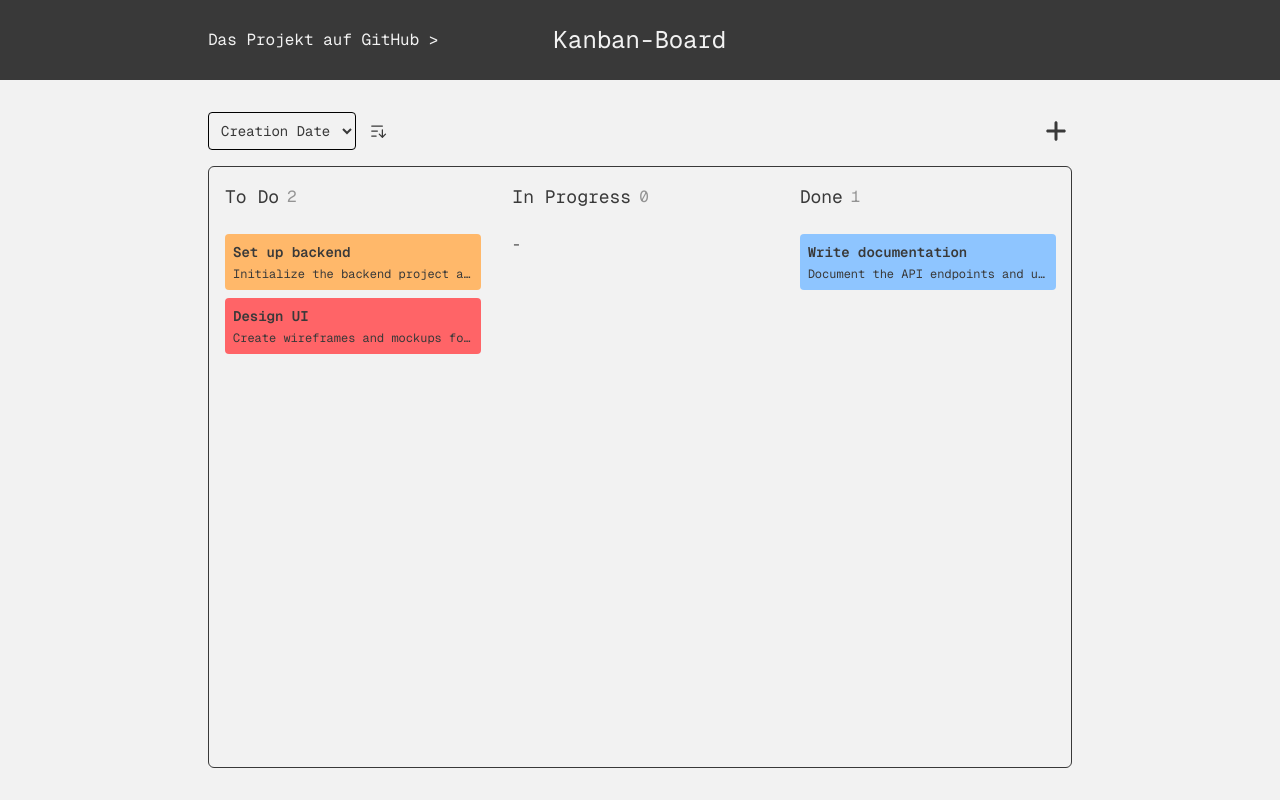
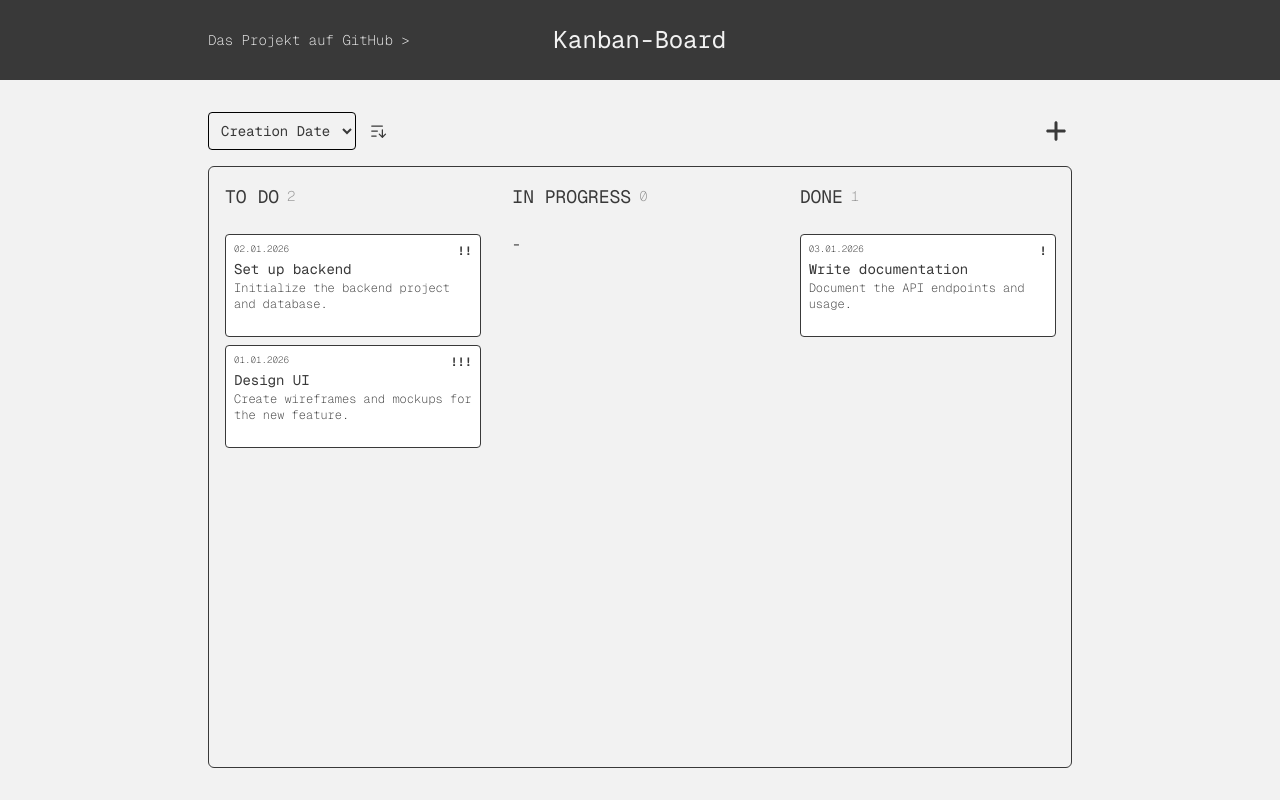
Before and after one commit to FabianHeeke/React-Demo-Kanban-Board, a React (Vite) app: page / in a window 1280 px wide. Built offline with nearby package versions, Linux system fonts and the light colour scheme.

Commit message:
Updated styling for task cards

```diff
--- a/src/features/kanban-board/KanbanBoard.tsx
+++ b/src/features/kanban-board/KanbanBoard.tsx
@@ -26,7 +26,7 @@ const KanbanBoard = () => {
   }, []);
 
   return (
-    <div className="flex h-full w-full flex-col justify-center gap-4">
+    <div className="flex h-full w-full max-w-screen flex-col justify-center gap-4">
       <div className="flex justify-between">
         <SortControls />
         <button
@@ -37,7 +37,7 @@ const KanbanBoard = () => {
         </button>
       </div>
       <DndContext sensors={sensors} onDragEnd={onCardDragEnd}>
-        <div className="border-custom-dark grid h-full grid-cols-3 rounded-md border">
+        <div className="border-custom-dark grid h-full grid-cols-3 overflow-hidden rounded-md border">
           {columns.map((column) => (
             <BoardColumn
               key={`column-${column.id}`}
--- a/src/features/kanban-board/components/BoardColumn.tsx
+++ b/src/features/kanban-board/components/BoardColumn.tsx
@@ -21,7 +21,7 @@ export const BoardColumn = ({ column, onEditTask }: BoardColumnProps) => {
     <div ref={setNodeRef} className={classnames('flex w-72 flex-col p-4')}>
       <div className="mb-6 flex items-center gap-2">
         <h2
-          className={classnames('text-custom-dark capitalize', {
+          className={classnames('text-custom-dark uppercase', {
             'font-bold underline': isOver,
           })}
         >
--- a/src/features/kanban-board/components/TaskCard.tsx
+++ b/src/features/kanban-board/components/TaskCard.tsx
@@ -1,13 +1,14 @@
 import Task from '../interfaces/Task.interface';
 import classnames from 'classnames';
 import { useDraggable } from '@dnd-kit/core';
-
+import { useDateFormatter } from '../hooks/useDateFormatter';
 interface TaskCardProps {
   task: Task;
   onEdit: (task: Task) => void;
 }
 
 export const TaskCard = ({ task, onEdit }: TaskCardProps) => {
+  const { formatDate } = useDateFormatter();
   const { attributes, listeners, setNodeRef, transform } = useDraggable({
     id: task.id,
   });
@@ -28,18 +29,19 @@ export const TaskCard = ({ task, onEdit }: TaskCardProps) => {
     >
       <div
         className={classnames(
-          'cursor-pointer rounded p-2 transition-all ease-in-out hover:scale-105 hover:shadow-md',
-          {
-            'bg-red-400': task.priority === 1,
-            'bg-orange-300': task.priority === 2,
-            'bg-blue-300': task.priority === 3,
-          }
+          'border-custom-dark cursor-pointer rounded border bg-white p-2 hover:shadow-[3px_3px_0px_1px_rgba(0,0,0,0.1)]'
         )}
       >
-        <div className="flex flex-col gap-1">
-          <h3 className="text-sm font-semibold">{task.title}</h3>
-          <p className="truncate text-xs text-ellipsis">{task.description}</p>
+        <div className="flex justify-between">
+          <p className="text-2xs">{formatDate(new Date(task.creationDate))}</p>
+          <p className="text-xs font-bold">
+            {[...Array(4 - task.priority)].map(() => (
+              <span>!</span>
+            ))}
+          </p>
         </div>
+        <h3 className="">{task.title}</h3>
+        <p className="line-clamp-3 min-h-[3lh] text-xs">{task.description}</p>
       </div>
     </div>
   );
--- /dev/null
+++ b/src/features/kanban-board/hooks/useDateFormatter.ts
@@ -0,0 +1,19 @@
+import { useMemo } from 'react';
+
+const defaultOptions: Intl.DateTimeFormatOptions = {
+  day: '2-digit',
+  month: '2-digit',
+  year: 'numeric',
+};
+
+export const useDateFormatter = (locale: string = 'de-DE') => {
+  const formatter = useMemo(() => {
+    return new Intl.DateTimeFormat(locale, defaultOptions);
+  }, [locale]);
+
+  const formatDate = (date: Date) => {
+    return formatter.format(date);
+  };
+
+  return { formatDate };
+};
--- a/src/index.css
+++ b/src/index.css
@@ -4,6 +4,7 @@
 
 @theme {
   --font-sans: 'Geist Mono', 'sans-serif';
+  --text-2xs: 0.575rem;
 
   --color-custom-dark: #393939;
   --color-custom-light: #f2f2f2;
@@ -22,4 +23,13 @@
     font-size: var(--text-lg);
     font-weight: 400;
   }
+  h3 {
+    font-size: var(--text-sm);
+    font-weight: 400;
+  }
+
+  p {
+    font-size: var(--text-sm);
+    font-weight: 200;
+  }
 }
```
